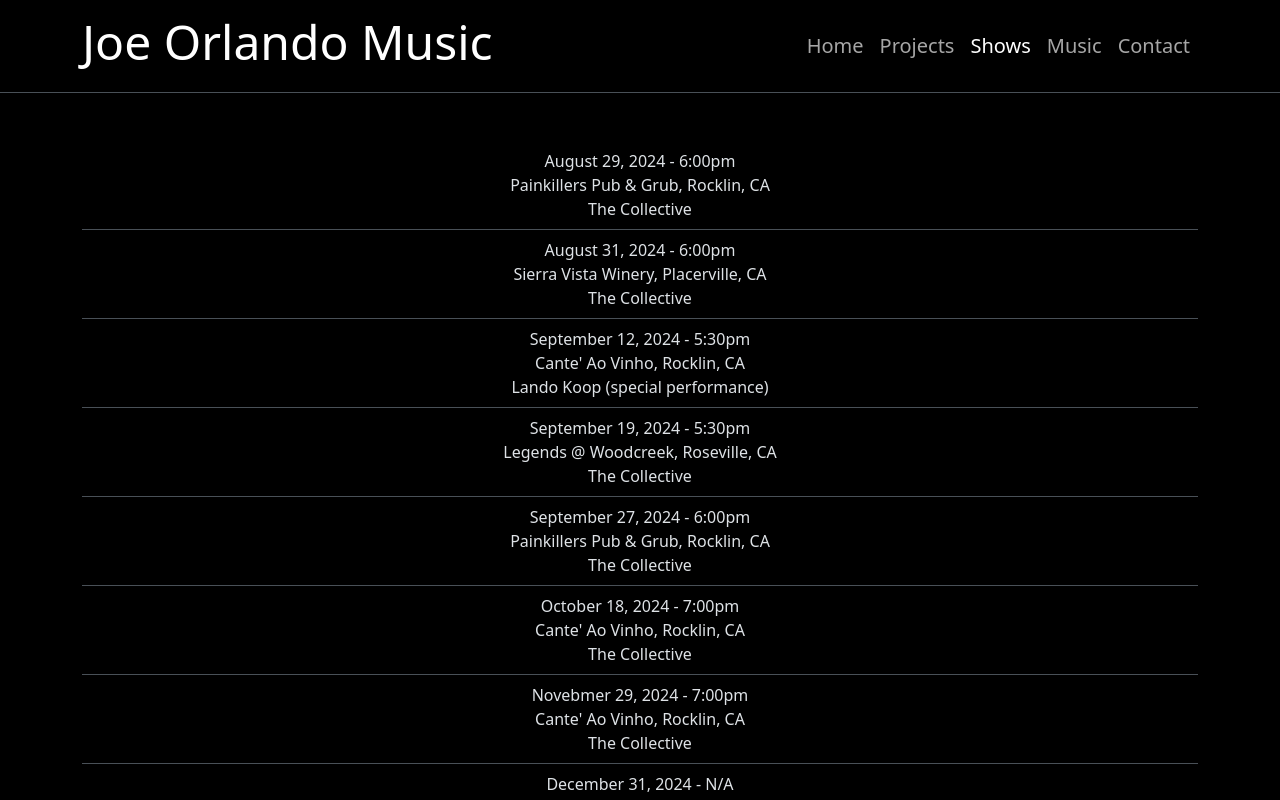
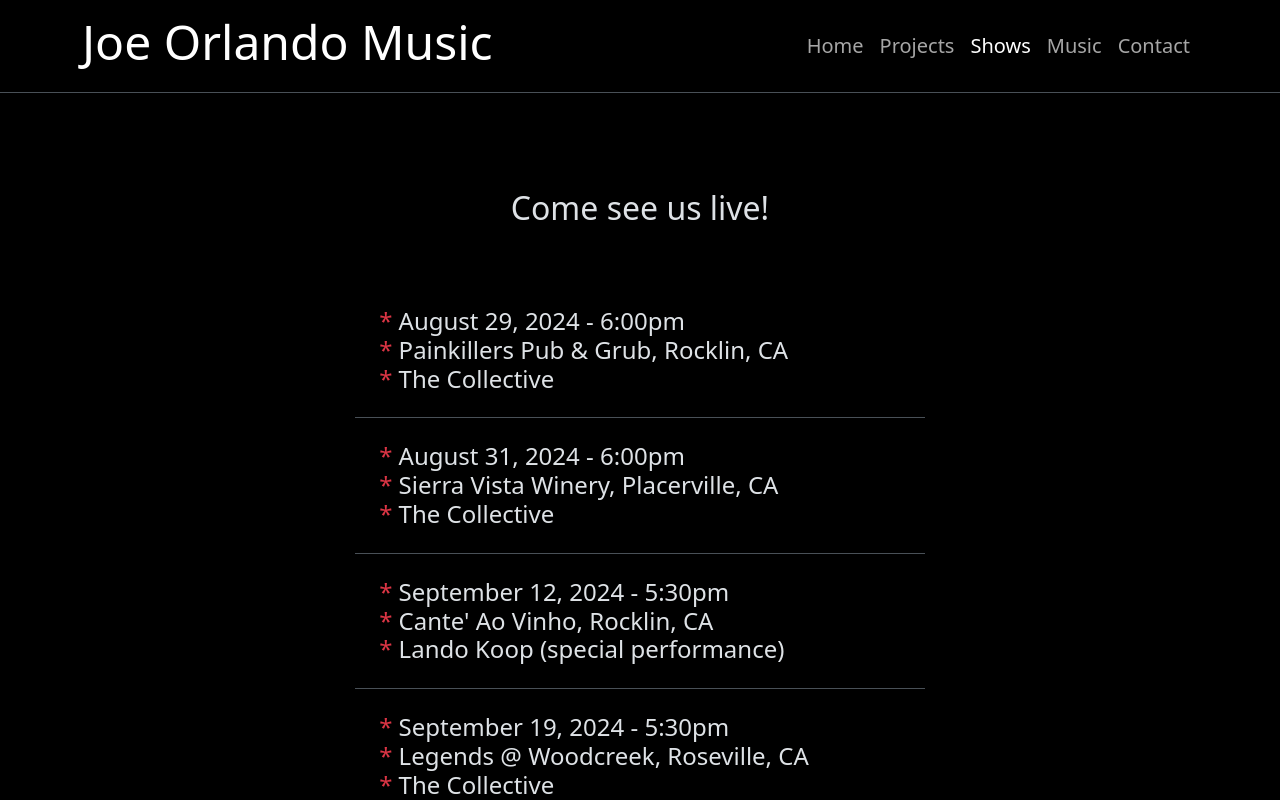
Before and after one commit to Robertjo97/JoeOrlandoMusic, a React (Vite) app: page /shows in a window 1280 px wide. Shown: the top 800 px of the page. Built offline with nearby package versions, Linux system fonts and the light colour scheme.

Commit message:
style shows

```diff
--- a/src/Shows/Shows.jsx
+++ b/src/Shows/Shows.jsx
@@ -20,12 +20,16 @@ const Shows = () => {
   return (
     <div className="shows-container vh-100 d-flex flex-column justify-content-between">
       <NavBar />
-      <div className="shows-list container mb-5">
+      <div className="title mx-auto my-5">
+        <h2>Come see us live!</h2>
+
+      </div>
+      <div className="shows-list container mb-5 d-flex justify-content-center align-items-center">
         {shows.length > 0 ? (
-          <ul className="list-group list-group-flush">
+          <ul className="list-group list-group-flush display-6 fs-4 mb-5">
             {shows.map((show, index) => (
-              <li className="list-group-item bg-black text-center" key={index}>
-                {show.date} - {show.time}<br></br>{show.location}<br></br>{show.band}
+              <li className="list-group-item bg-black p-4" key={index}>
+                <span className="text-danger">* </span>{show.date} - {show.time}<br></br><span className="text-danger">* </span>{show.location}<br></br><span className="text-danger">* </span>{show.band}
               </li>
             ))}
           </ul>
```
